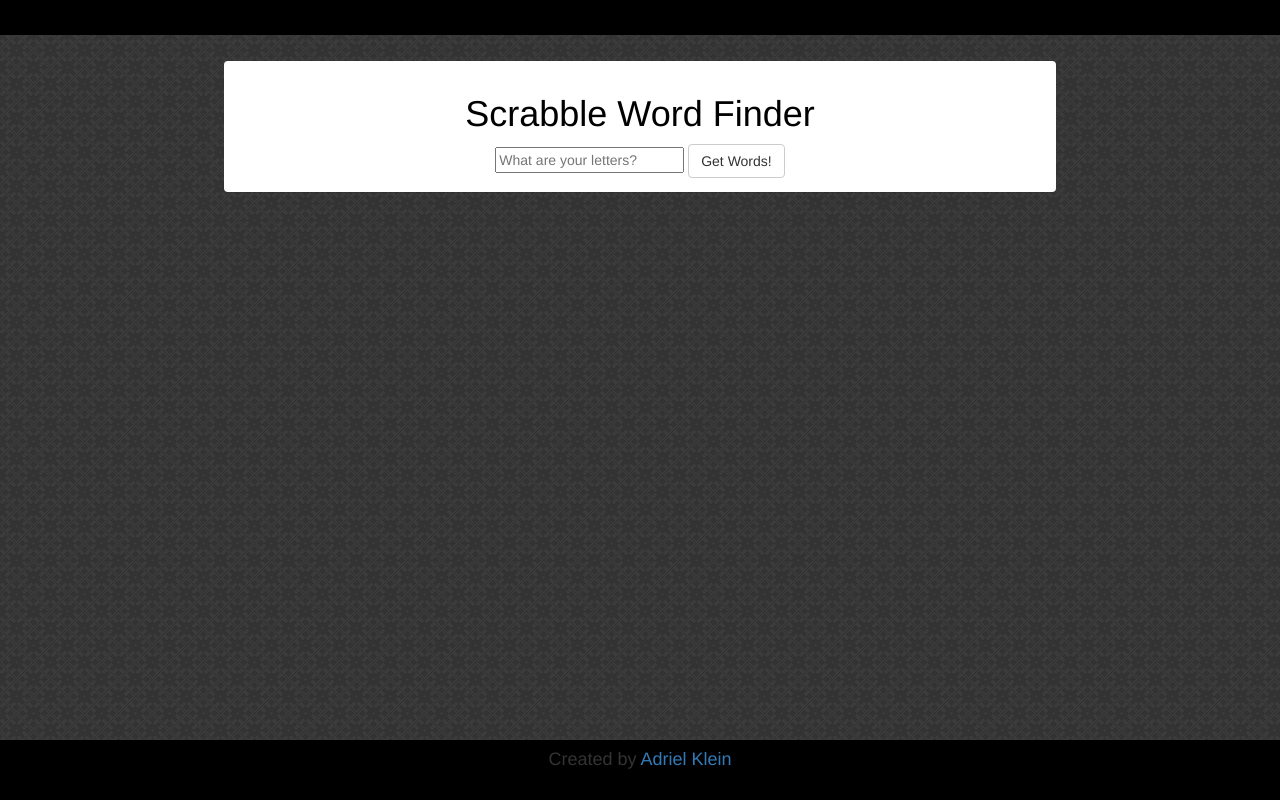
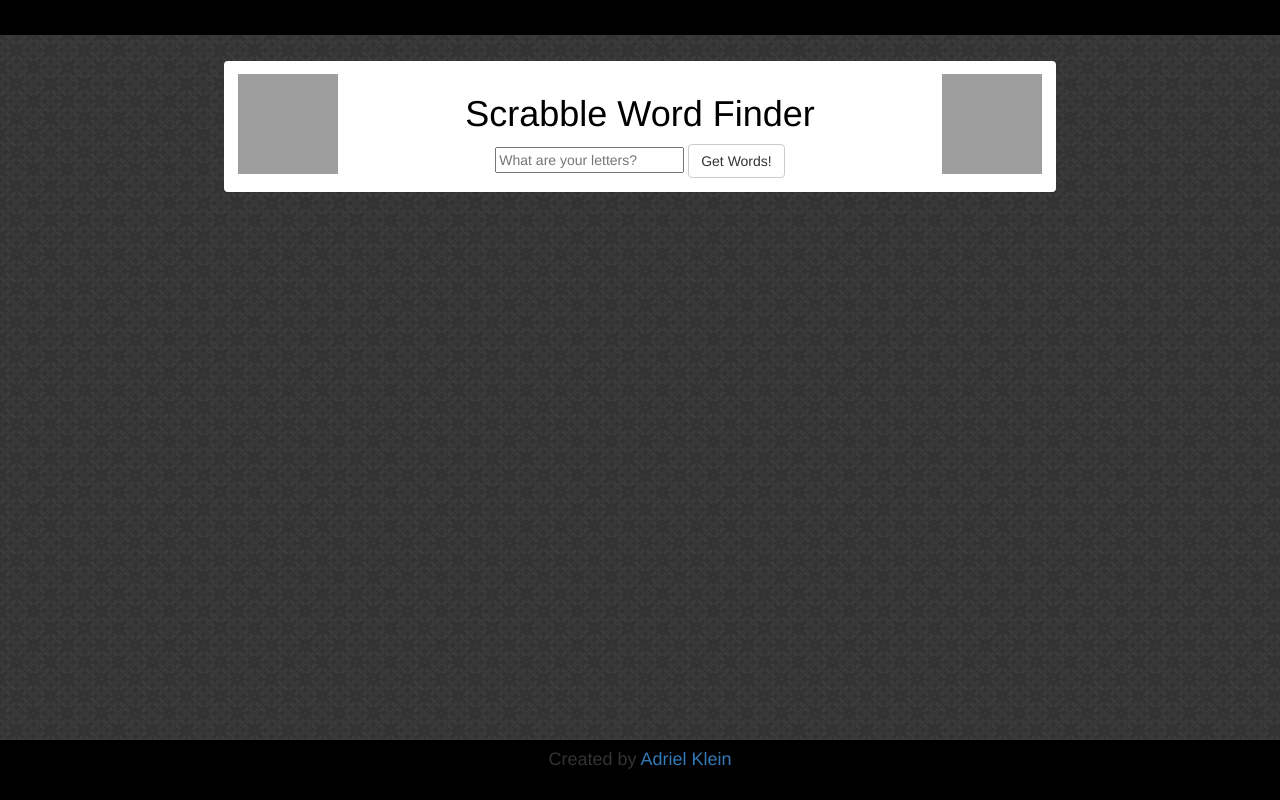
Before and after one commit to adrielklein/scrabble-word-finder, a Python web app: template app/templates/index.html in a window 1280 px wide. Run offline with Jinja, Linux system fonts and the light colour scheme; the template is opened without the code that fills it, so the values that code supplies are empty; some libraries are stand-ins or nearby versions; grey boxes are pictures that could not be loaded.

Commit message:
add everything

```diff
--- a/app/templates/index.html
+++ b/app/templates/index.html
@@ -18,9 +18,12 @@
 <body>
     <header></header>
     <div class="container panel text-center" style="padding:1%;margin-top:2%;width:65%;">
+        <img src="static/img/dragon.png" class="img-responsive" style="width:100px;height:100px;float:left;">
+        <img src="static/img/dragon.png" class="img-responsive" style="width:100px;height:100px;float:right;">
         <h1 style="color:black;">Scrabble Word Finder</h1>
         <input type="text" id="letters" placeholder="What are your letters?">
         <button type="button" class="btn btn-default">Get Words!</button>
+
     </div>
     <div class="container text-center">
 
```
Also changed, not shown: app/static/favicon.ico (added), 1 other file.
